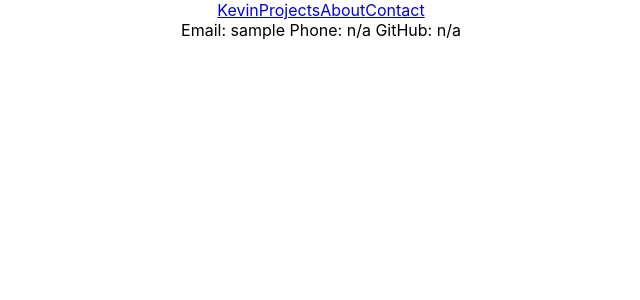
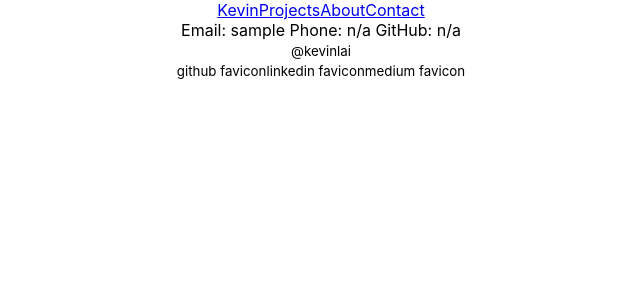
Before and after one commit to KevinLai76/website, a React (Create React App) app: page /contact in a window 1280 px wide. Shown: the top 300 px of the page, without its empty margins (319-959 px from the left). Built offline with nearby package versions, Linux system fonts and the light colour scheme.

Commit message:
boiler plate footer component

```diff
--- a/src/App.js
+++ b/src/App.js
@@ -5,6 +5,7 @@ import Projects from './components/Projects'
 import About from './components/About'
 import Contact from './components/Contact'
 import NavBar from './components/NavBar'
+import Footer from './components/Footer'
 import { Route } from 'react-router-dom'
 
 function App() {
@@ -18,6 +19,9 @@ function App() {
         <Route exact path='/about' component={About} />
         <Route exacth path='/contact' component={Contact} />
       </div>
+      <div className='Footer'>
+        <Footer />
+      </div>
     </div>
   );
 }
--- /dev/null
+++ b/src/components/Footer.js
@@ -0,0 +1,15 @@
+import React from 'react'
+
+function Footer(){
+    return(
+        <div>
+            <small>@kevinlai</small>
+            <br></br>
+            <small>github favicon</small>
+            <small>linkedin favicon</small>
+            <small>medium favicon</small>
+        </div>
+    )
+}
+
+export default Footer;
```
